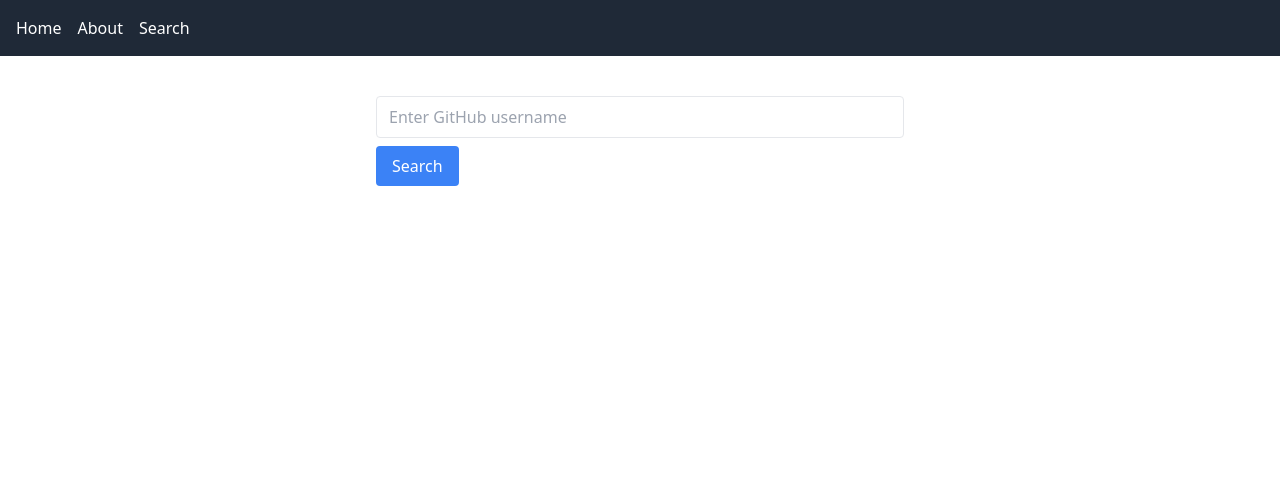
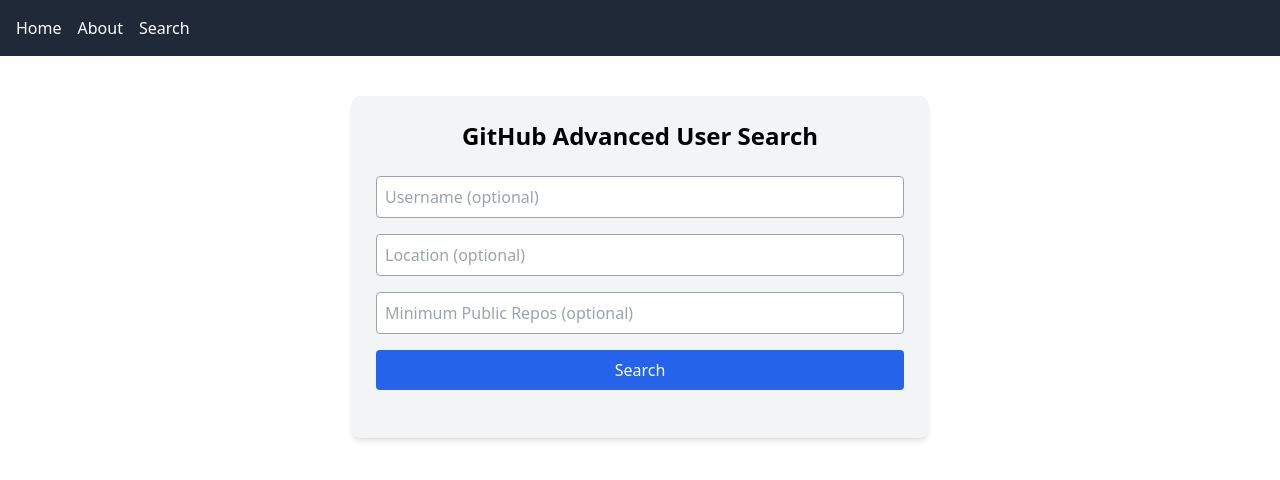
Before and after one commit to SteveeOreo/alx-fe-reactjs, a React (Vite) app in the folder github-user-search/: page /search in a window 1280 px wide. Shown: the top 480 px of the page. Built offline with nearby package versions, Linux system fonts and the light colour scheme.

Commit message:
extended github API integration

```diff
--- a/github-user-search/src/components/Search.jsx
+++ b/github-user-search/src/components/Search.jsx
@@ -1,76 +1,108 @@
-// src/components/Search.jsx
-import { useState } from "react";
-import fetchUserData from "../services/githubService";
+import React, { useState } from 'react';
+import { fetchUserData } from '../services/githubService'; // updated import
 
-export default function Search() {
-  const [query, setQuery] = useState("");
-  const [results, setResults] = useState([]);
+function Search() {
+  const [username, setUsername] = useState('');
+  const [location, setLocation] = useState('');
+  const [minRepos, setMinRepos] = useState('');
+  const [users, setUsers] = useState([]);
+  const [loading, setLoading] = useState(false);
   const [error, setError] = useState(null);
 
-  const handleSearch = async (e) => {
+  const handleSubmit = async (e) => {
     e.preventDefault();
-    if (!query) return;
+
+    // Optional: Prevent empty queries
+    if (!username.trim() && !location.trim() && !minRepos) {
+      setError('Please enter at least one search criteria.');
+      return;
+    }
+
+    setLoading(true);
+    setError(null);
+    setUsers([]);
 
     try {
-      const userData = await fetchUserData(query);
-      setResults([userData]); // put inside an array so we can map
-      setError(null);
+      const data = await fetchUserData(username.trim(), location.trim(), minRepos);
+      if (data.total_count === 0) {
+        setError('Looks like we cant find the user');
+      } else {
+        setUsers(data.items);
+      }
     } catch (err) {
-      setError("User not found.");
-      setResults([]);
+      setError('Looks like we cant find the user');
+    } finally {
+      setLoading(false);
     }
   };
 
   return (
-    <div className="p-6 max-w-xl mx-auto">
-      <form onSubmit={handleSearch} className="mb-4">
+    <div className="max-w-xl mx-auto p-6 bg-gray-100 rounded-lg shadow-md my-6">
+      <h1 className="text-2xl font-semibold mb-6 text-center">GitHub Advanced User Search</h1>
+      <form onSubmit={handleSubmit} className="flex flex-col space-y-4">
         <input
           type="text"
-          placeholder="Enter GitHub username"
-          value={query}
-          onChange={(e) => setQuery(e.target.value)}
-          className="border rounded px-3 py-2 w-full mb-2"
+          placeholder="Username (optional)"
+          value={username}
+          onChange={(e) => setUsername(e.target.value)}
+          className="p-2 border border-gray-400 rounded"
+        />
+        <input
+          type="text"
+          placeholder="Location (optional)"
+          value={location}
+          onChange={(e) => setLocation(e.target.value)}
+          className="p-2 border border-gray-400 rounded"
+        />
+        <input
+          type="number"
+          min="0"
+          placeholder="Minimum Public Repos (optional)"
+          value={minRepos}
+          onChange={(e) => setMinRepos(e.target.value)}
+          className="p-2 border border-gray-400 rounded"
         />
         <button
           type="submit"
-          className="bg-blue-500 text-white px-4 py-2 rounded hover:bg-blue-600"
+          className="bg-blue-600 hover:bg-blue-700 text-white py-2 rounded transition"
         >
           Search
         </button>
       </form>
 
-      {error && <p className="text-red-500">{error}</p>}
+      {loading && <p className="mt-4 text-center">Loading...</p>}
+      {error && <p className="mt-4 text-center text-red-600">{error}</p>}
 
-      {/* ✅ This is what the test expects — usage of .map() to show results */}
-      {results.length > 0 && (
-        <div className="space-y-4">
-          {results.map((user) => (
-            <div
-              key={user.id}
-              className="p-4 border rounded shadow flex items-center space-x-4"
-            >
+      <div className="mt-6 space-y-4">
+        {users.map((user) => (
+          <UserCard key={user.id} user={user} />
+        ))}
+      </div>
+    </div>
+  );
+}
+
+function UserCard({ user }) {
+  return (
+    <div className="bg-white p-4 rounded shadow flex items-center space-x-4">
       <img
         src={user.avatar_url}
         alt={user.login}
         className="w-16 h-16 rounded-full"
       />
       <div>
-                <h2 className="text-lg font-bold">{user.login}</h2>
-                <p>
+        <h2 className="text-lg font-semibold">{user.login}</h2>
         <a
           href={user.html_url}
           target="_blank"
-                    rel="noopener noreferrer"
+          rel="noreferrer"
           className="text-blue-500 underline"
         >
           View Profile
         </a>
-                </p>
       </div>
-            </div>
-          ))}
-        </div>
-      )}
     </div>
   );
 }
+
+export default Search;
--- a/github-user-search/src/services/GitHubService.js
+++ b/github-user-search/src/services/GitHubService.js
@@ -1,7 +1,30 @@
-// src/services/githubService.js
+// githubService.js
 import axios from "axios";
 
-export default async function fetchUserData(username) {
-  const response = await axios.get(`https://api.github.com/users/${username}`);
-  return response.data;
-}
+export const fetchUserData = async (username, location, minRepos) => {
+  // If only username is provided, use the old endpoint
+  if (username && !location && !minRepos) {
+    try {
+      const response = await axios.get(`https://api.github.com/users/${username}`);
+      return response.data;
+    } catch (error) {
+      console.error('Error fetching user data:', error);
+      throw error;
+    }
+  }
+
+  // Advanced search: build query
+  let queryParts = [];
+  if (username) queryParts.push(`${username} in:login`);
+  if (location) queryParts.push(`location:${location}`);
+  if (minRepos) queryParts.push(`repos:>=${minRepos}`);
+
+  const query = queryParts.join(' ');
+  try {
+    const response = await axios.get(`https://api.github.com/search/users?q=${encodeURIComponent(query)}`);
+    return response.data;
+  } catch (error) {
+    console.error('Error fetching advanced user search:', error);
+    throw error;
+  }
+};
```
Lines whose indentation alone changed are shown as unchanged.
